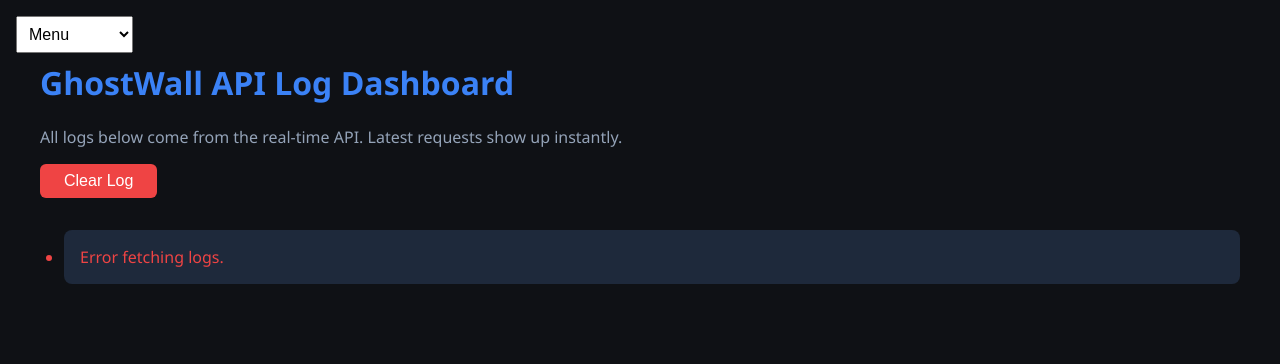
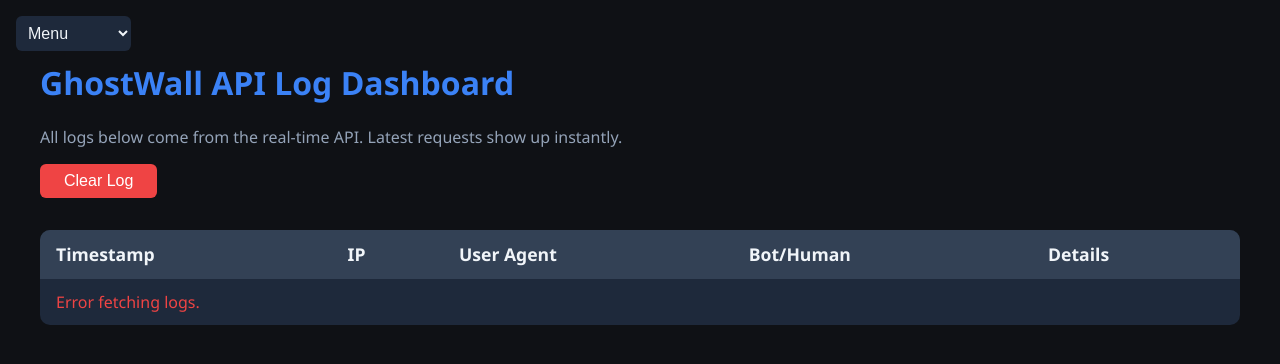
Before and after one commit to Holden2028/ghostlink, a Flask app: page /dashboard in a window 1280 px wide. Shown: the top 364 px of the page. Run offline with Flask 3, Linux system fonts and the light colour scheme; data that the repository does not hold is empty.

Commit message:
log style

```diff
--- a/templates/dashboard.html
+++ b/templates/dashboard.html
@@ -4,17 +4,93 @@
     <meta charset="UTF-8">
     <title>GhostWall API Log Dashboard</title>
     <style>
-        body { background-color: #0f1115; color: #f1f5f9; font-family: 'Segoe UI', sans-serif; padding: 2rem;}
+        body {
+            background-color: #0f1115;
+            color: #f1f5f9;
+            font-family: 'Segoe UI', sans-serif;
+            padding: 2rem;
+        }
         h1 { color: #3b82f6; }
-        ul { margin-top: 2rem; padding-left: 1.5rem; }
-        li { background: #1e293b; color: #cbd5e1; margin-bottom: 1rem; padding: 1rem; border-radius: 8px; }
-        #clear-btn { padding: 0.5rem 1.5rem; background: #ef4444; color: white; border: none; border-radius: 6px; font-size: 1rem; cursor: pointer; }
+        #clear-btn {
+            padding: 0.5rem 1.5rem;
+            background: #ef4444;
+            color: white;
+            border: none;
+            border-radius: 6px;
+            font-size: 1rem;
+            cursor: pointer;
+        }
         #clear-status { margin-top: 1rem; color: #38bdf8; }
+        table {
+            width: 100%;
+            border-collapse: collapse;
+            margin-top: 2rem;
+            background: #1e293b;
+            border-radius: 10px;
+            overflow: hidden;
+        }
+        th, td {
+            padding: 0.75rem 1rem;
+            text-align: left;
+            border-bottom: 1px solid #334155;
+        }
+        th {
+            background: #334155;
+            color: #f1f5f9;
+            font-weight: 600;
+            font-size: 1.1rem;
+        }
+        tr:last-child td {
+            border-bottom: none;
+        }
+        .log-bot {
+            background-color: #3f1d1d !important;
+            color: #ff8181;
+        }
+        .log-human {
+            background-color: #1d3f26 !important;
+            color: #80ffad;
+        }
+        nav {
+            position: absolute;
+            top: 1rem;
+            left: 1rem;
+        }
+        select {
+            padding: 0.5rem;
+            font-size: 1rem;
+            border-radius: 6px;
+            background: #1e293b;
+            color: #f1f5f9;
+            border: none;
+        }
+        @media (max-width: 800px) {
+            table, thead, tbody, th, td, tr { display: block; }
+            thead tr { display: none; }
+            tr { margin-bottom: 1.5rem; }
+            td {
+                border: none;
+                padding: 0.7rem 0.7rem 0.7rem 40%;
+                position: relative;
+            }
+            td:before {
+                position: absolute;
+                left: 1rem;
+                width: 35%;
+                white-space: nowrap;
+                font-weight: bold;
+            }
+            td:nth-child(1):before { content: "Timestamp"; }
+            td:nth-child(2):before { content: "IP"; }
+            td:nth-child(3):before { content: "User Agent"; }
+            td:nth-child(4):before { content: "Bot/Human"; }
+            td:nth-child(5):before { content: "Details"; }
+        }
     </style>
 </head>
 <body>
-    <nav style="position: absolute; top: 1rem; left: 1rem;">
-        <select onchange="location = this.value;" style="padding: 0.5rem; font-size: 1rem;">
+    <nav>
+        <select onchange="location = this.value;">
             <option selected disabled>Menu</option>
             <option value="/">Home</option>
             <option value="/dashboard">Dashboard</option>
@@ -28,9 +104,20 @@
     <button id="clear-btn">Clear Log</button>
     <div id="clear-status"></div>
 
-    <ul id="log-list">
-        <li>Loading logs...</li>
-    </ul>
+    <table id="log-table">
+        <thead>
+            <tr>
+                <th>Timestamp</th>
+                <th>IP</th>
+                <th>User Agent</th>
+                <th>Bot/Human</th>
+                <th>Details</th>
+            </tr>
+        </thead>
+        <tbody id="log-body">
+            <tr><td colspan="5">Loading logs...</td></tr>
+        </tbody>
+    </table>
 
     <script>
     const API_URL = "https://ghostwallapi.onrender.com/logs";
@@ -39,28 +126,53 @@
         fetch(API_URL)
             .then(res => res.json())
             .then(data => {
-                const logList = document.getElementById("log-list");
-                logList.innerHTML = "";
+                const logBody = document.getElementById("log-body");
+                logBody.innerHTML = "";
                 if (data.logs && data.logs.length > 0) {
-                    data.logs.forEach(entry => {
-                        const li = document.createElement("li");
-                        li.textContent = entry;
-                        logList.appendChild(li);
+                    // Reverse so newest on top
+                    data.logs.slice().reverse().forEach(entry => {
+                        // Adjust keys if your backend differs
+                        const {
+                            timestamp = "",
+                            ip = "",
+                            user_agent = "",
+                            is_bot = "",
+                            details = ""
+                        } = entry;
+
+                        let status = "";
+                        let rowClass = "";
+                        if (is_bot === true || is_bot === "bot" || is_bot === 1) {
+                            status = "Bot";
+                            rowClass = "log-bot";
+                        } else {
+                            status = "Human";
+                            rowClass = "log-human";
+                        }
+
+                        const tr = document.createElement("tr");
+                        tr.className = rowClass;
+                        tr.innerHTML = `
+                            <td>${timestamp}</td>
+                            <td>${ip}</td>
+                            <td style="word-break:break-all">${user_agent}</td>
+                            <td>${status}</td>
+                            <td>${details}</td>
+                        `;
+                        logBody.appendChild(tr);
                     });
                 } else {
-                    logList.innerHTML = "<li>No logs found.</li>";
+                    logBody.innerHTML = `<tr><td colspan="5">No logs found.</td></tr>`;
                 }
             })
             .catch(err => {
-                document.getElementById("log-list").innerHTML = "<li style='color:#ef4444'>Error fetching logs.</li>";
+                document.getElementById("log-body").innerHTML = `<tr><td colspan="5" style='color:#ef4444'>Error fetching logs.</td></tr>`;
             });
     }
 
-    // Refresh logs every 10 seconds
     fetchLogs();
     setInterval(fetchLogs, 10000);
 
-    // Clear log button logic
     document.getElementById("clear-btn").onclick = function () {
         fetch(API_URL, { method: "DELETE" })
             .then(res => res.json())
```
